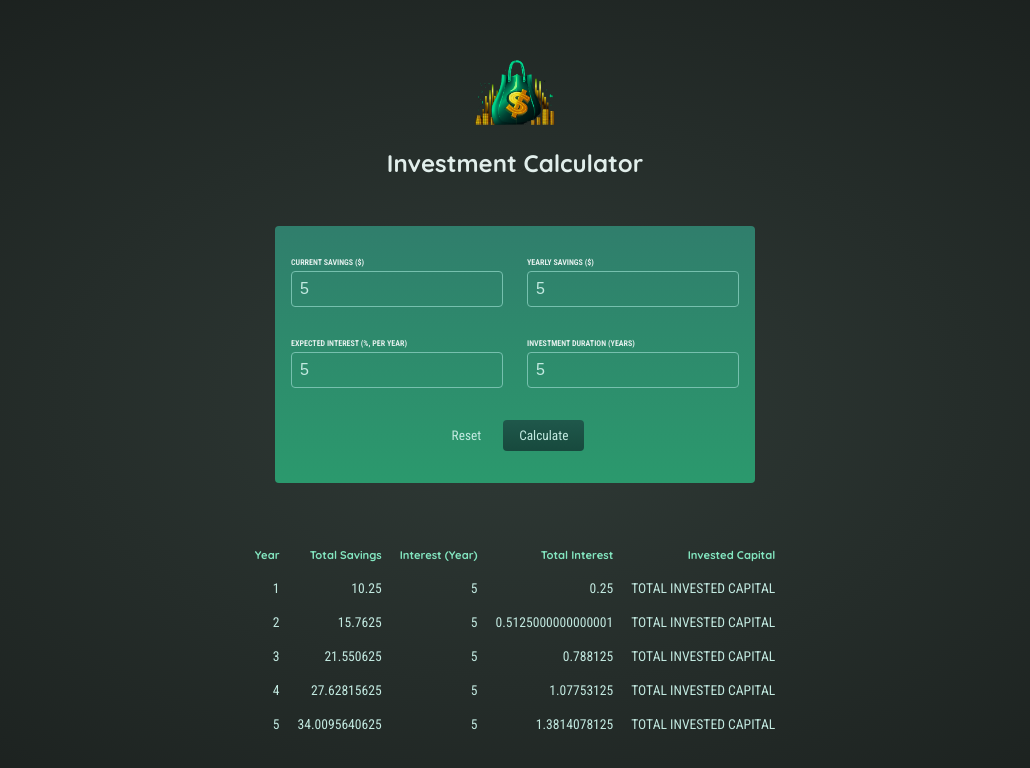
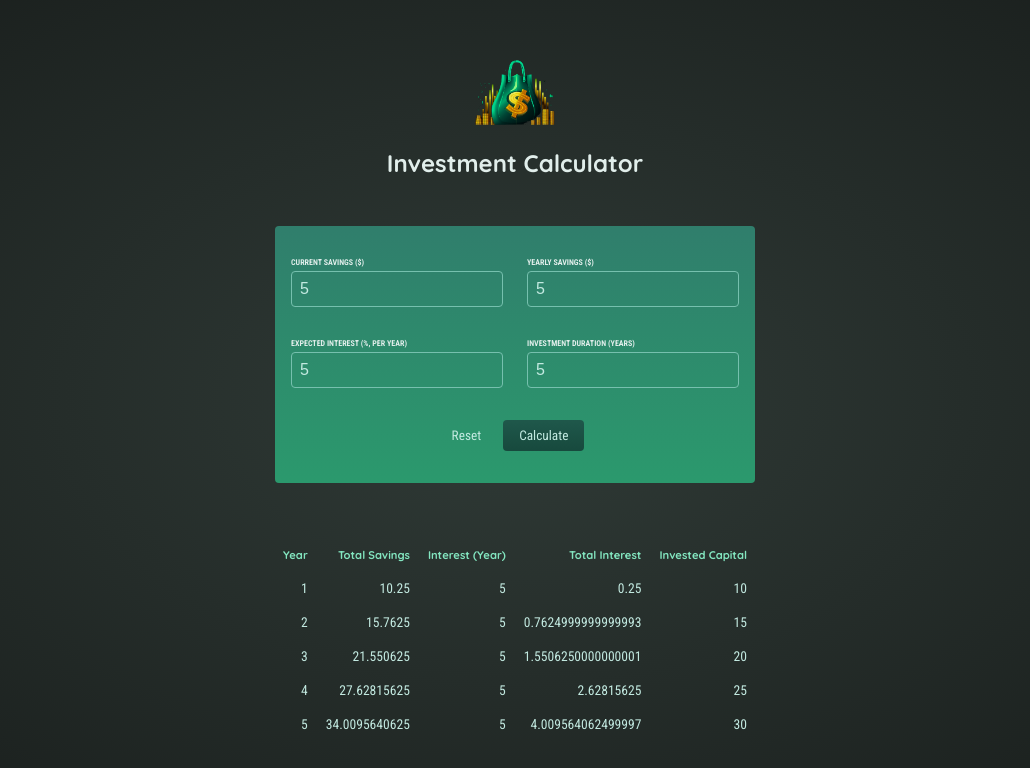
Before and after one commit to ChenBri/Investment-Calculator, a React (Create React App) app: page / in a window 1280 px wide. Both pictures are taken after typing "5", "5", "5", "5" into the empty fields and a click on the button "Calculate". Shown: the top 768 px of the page, without its empty margins (125-1155 px from the left). Built offline with nearby package versions, Linux system fonts and the light colour scheme.

Commit message:
Updated InvestItem.js

```diff
--- a/src/App.js
+++ b/src/App.js
@@ -6,16 +6,26 @@ import styles from "./components/data.module.css";
 
 function App() {
   let [yearlyData, setYearlyData] = useState([]);
+  let [currentSavings, setCurrentSavings] = useState(0);
   function resetYearlyData(li) {
     setYearlyData(li);
+  }
+  function currentSavingsHandler(e) {
+    setCurrentSavings(e);
   }
   return (
     <div>
       <Header />
 
-      <InvestForm yearlyData={yearlyData} resetYearlyData={resetYearlyData} />
+      <InvestForm
+        yearlyData={yearlyData}
+        resetYearlyData={resetYearlyData}
+        currentSavingsHandler={currentSavingsHandler}
+      />
 
-      {yearlyData.length > 0 && <InvestTable yearlyData={yearlyData} />}
+      {yearlyData.length > 0 && (
+        <InvestTable yearlyData={yearlyData} currentSavings={currentSavings} />
+      )}
       {!yearlyData.length && <p className={styles.align}>No data avilable..</p>}
     </div>
   );
--- a/src/components/InvestForm.js
+++ b/src/components/InvestForm.js
@@ -24,6 +24,8 @@ const InvestForm = (props) => {
 
     if (!currentSavings || !yearlyContribution || !expectedReturn || !duration)
       return;
+
+    props.currentSavingsHandler(currentSavings);
 
     let yearlyData = [];
     // The below code calculates yearly results (total savings, interest etc)
--- a/src/components/InvestItem.js
+++ b/src/components/InvestItem.js
@@ -1,13 +1,17 @@
 const InvestItem = (props) => {
   let data = props.data;
-  console.log(data);
+
   return (
     <tr>
       <td>{data.year}</td>
       <td>{data.savingsEndOfYear}</td>
       <td>{data.yearlyContribution}</td>
-      <td>{data.yearlyInterest}</td>
-      <td>TOTAL INVESTED CAPITAL</td>
+      <td>
+        {data.savingsEndOfYear -
+          props.currentSavings -
+          data.yearlyContribution * data.year}
+      </td>
+      <td>{props.currentSavings + data.yearlyContribution * data.year}</td>
     </tr>
   );
 };
--- a/src/components/InvestTable.js
+++ b/src/components/InvestTable.js
@@ -14,7 +14,11 @@ const InvestTable = (props) => {
       </thead>
       <tbody>
         {props.yearlyData.map((year) => (
-          <InvestItem key={year.year} data={year} />
+          <InvestItem
+            key={year.year}
+            data={year}
+            currentSavings={props.currentSavings}
+          />
         ))}
       </tbody>
     </table>
```
